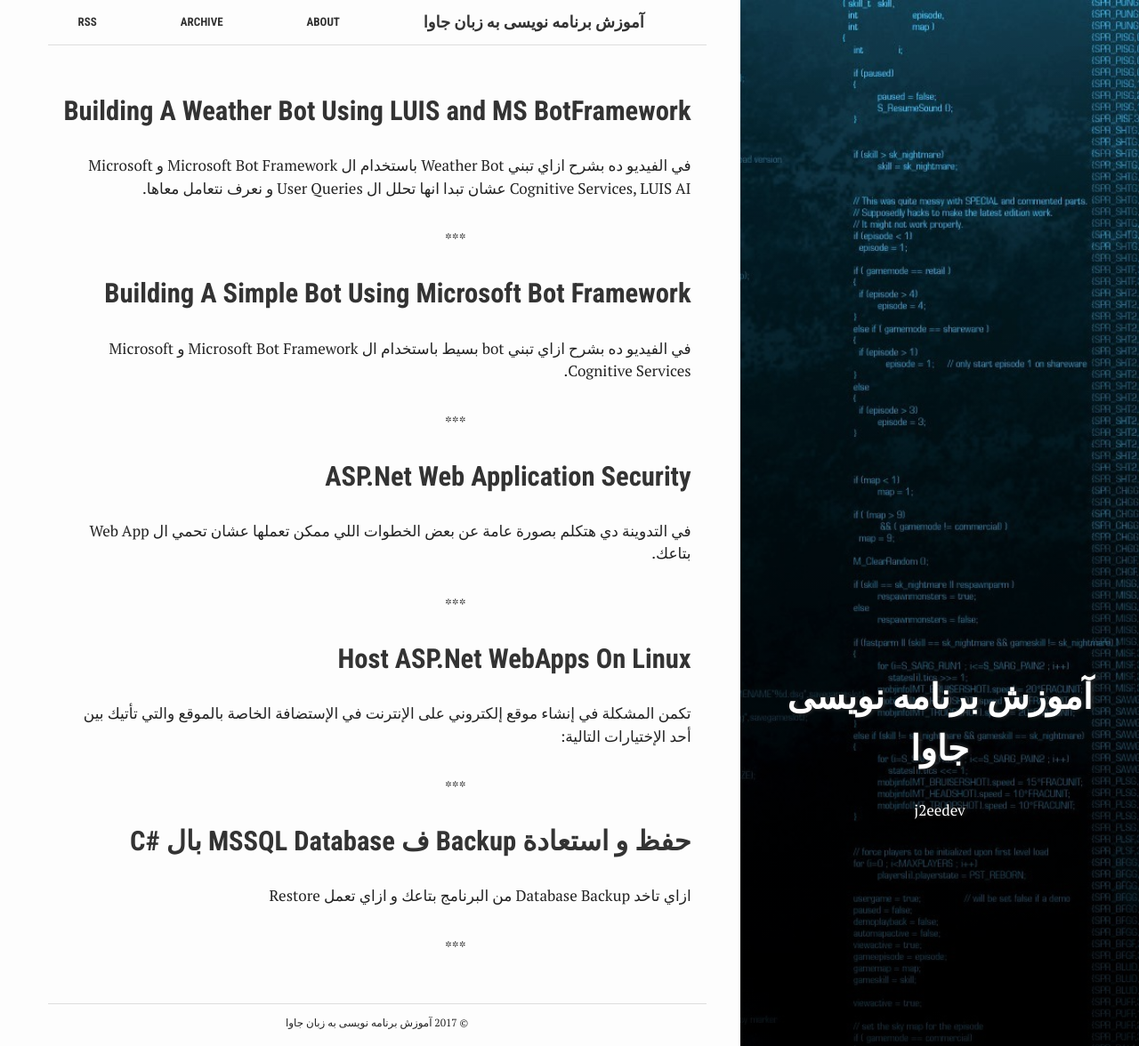
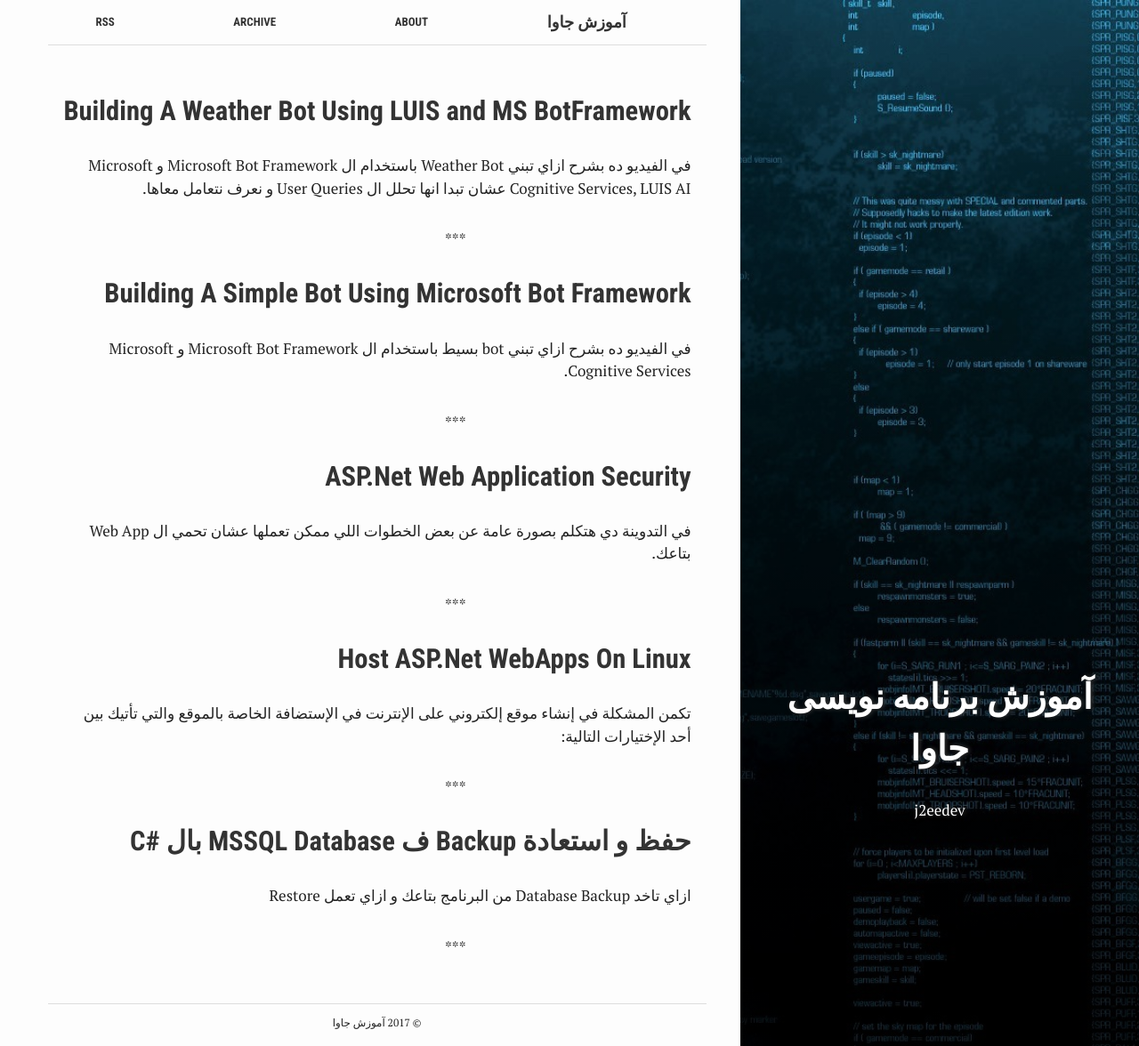
Before and after one commit to j2eedev-ir/j2eedev-ir.github.io, a Jekyll site: the page built from index.html, in a window 1280 px wide and 1176 px high. Shown: the whole window at 89% size. Built offline with Jekyll 4.4.1, drawn with Linux system fonts in a browser that asks for light colours.

Commit message:
Update _config.yml

```diff
--- a/_config.yml
+++ b/_config.yml
@@ -6,7 +6,7 @@
 # 'jekyll serve'. If you change this file, please restart the server process.
 
 # Site settings
-title: آموزش برنامه نویسی به زبان جاوا
+title: آموزش جاوا
 email: j2eedev.ir@gmail.com
 description: آموزش زبان برنامه نویسی جاوا
 baseurl: "" # the subpath of your site, e.g. /blog
```
